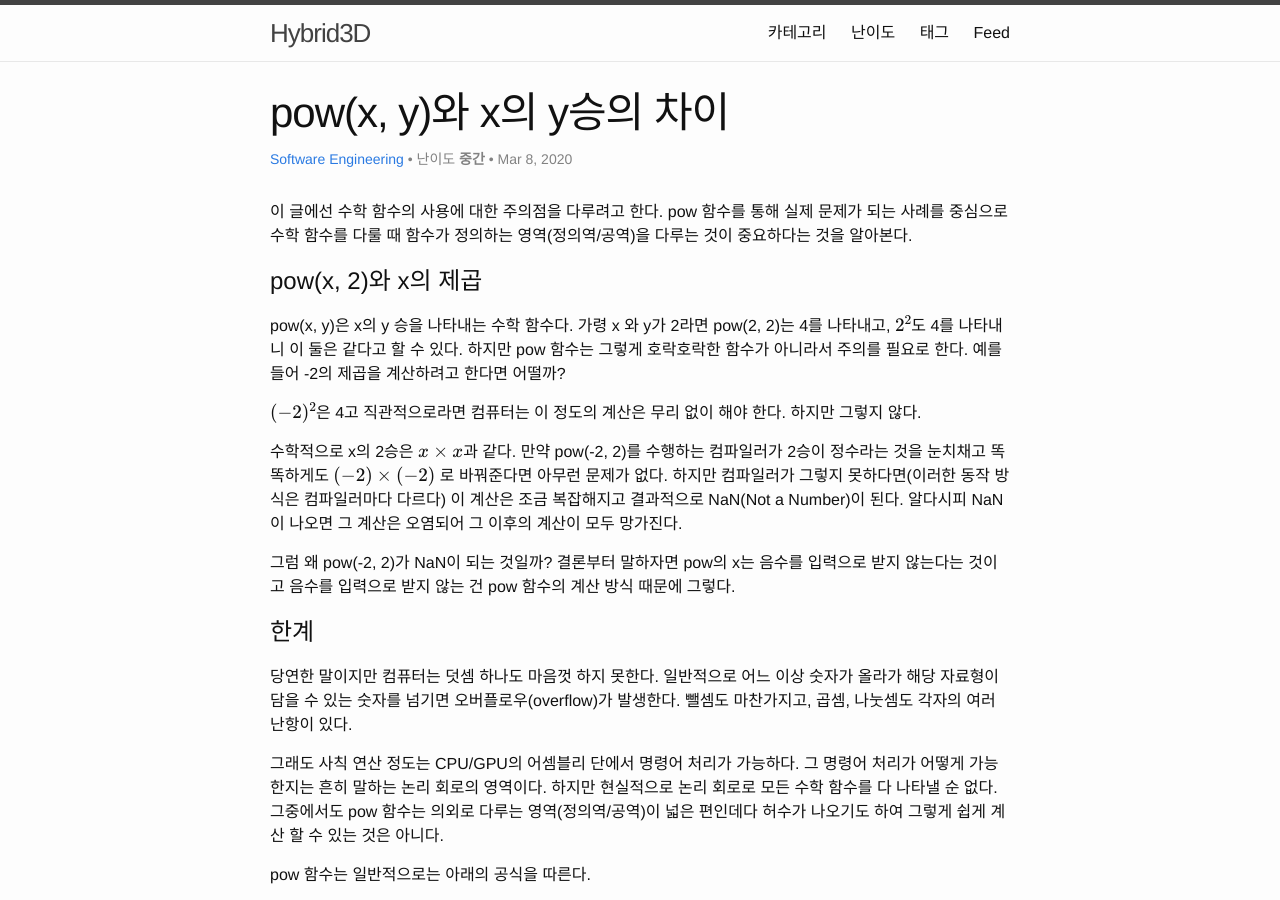
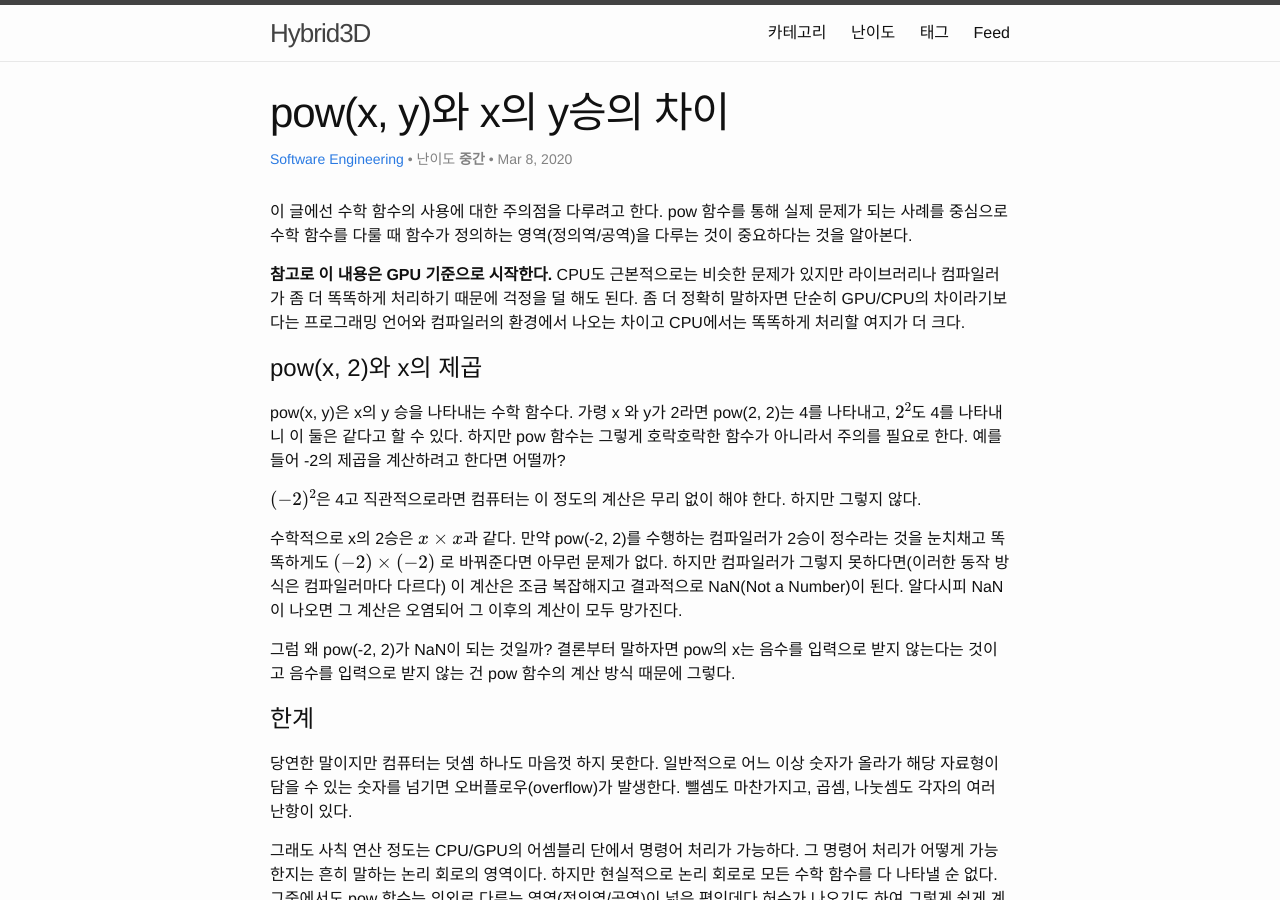
Before and after one commit to Hybrid3D/hybrid3d.github.io, a Jekyll site: the page built from _posts/software-engineering/2020-03-08-differences-between-pow-and-2-2.md, in a window 1280 px wide and 900 px high. Built offline with Jekyll 4.4.1, drawn with Linux system fonts in a browser that asks for light colours; formulas are drawn with MathJax 3; comment, search, counter and statistics services are not loaded.

Commit message:
GPU 언급 추가

```diff
--- a/_posts/software-engineering/2020-03-08-differences-between-pow-and-2-2.md
+++ b/_posts/software-engineering/2020-03-08-differences-between-pow-and-2-2.md
@@ -7,6 +7,8 @@ tags: [수학, 수학 함수, pow, hlsl]
 difficulty: middle
 ---
 이 글에선 수학 함수의 사용에 대한 주의점을 다루려고 한다. pow 함수를 통해 실제 문제가 되는 사례를 중심으로 수학 함수를 다룰 때 함수가 정의하는 영역(정의역/공역)을 다루는 것이 중요하다는 것을 알아본다.
+
+**참고로 이 내용은 GPU 기준으로 시작한다.** CPU도 근본적으로는 비슷한 문제가 있지만 라이브러리나 컴파일러가 좀 더 똑똑하게 처리하기 때문에 걱정을 덜 해도 된다. 좀 더 정확히 말하자면 단순히 GPU/CPU의 차이라기보다는 프로그래밍 언어와 컴파일러의 환경에서 나오는 차이고 CPU에서는 똑똑하게 처리할 여지가 더 크다.
 
 # pow(x, 2)와 x의 제곱
 pow(x, y)은 x의 y 승을 나타내는 수학 함수다. 가령 x 와 y가 2라면 pow(2, 2)는 4를 나타내고, $2^2$도 4를 나타내니 이 둘은 같다고 할 수 있다.
```
